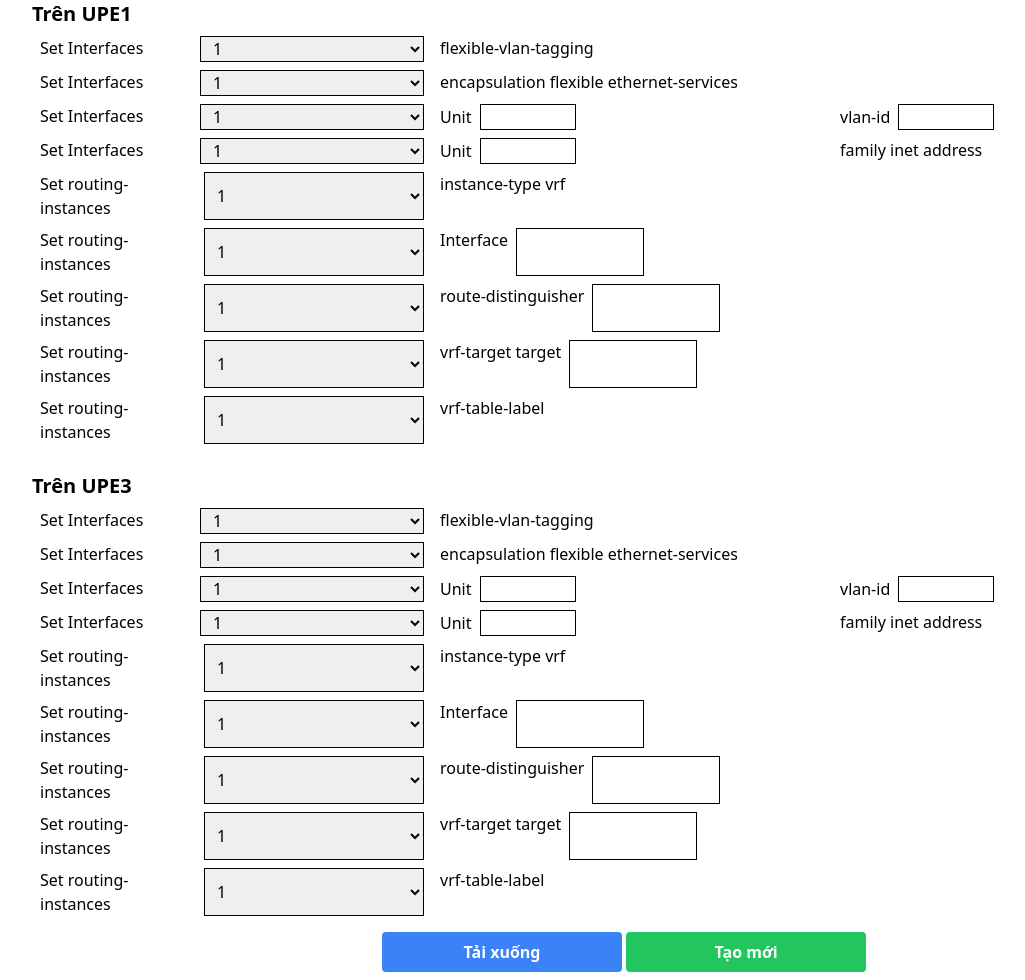
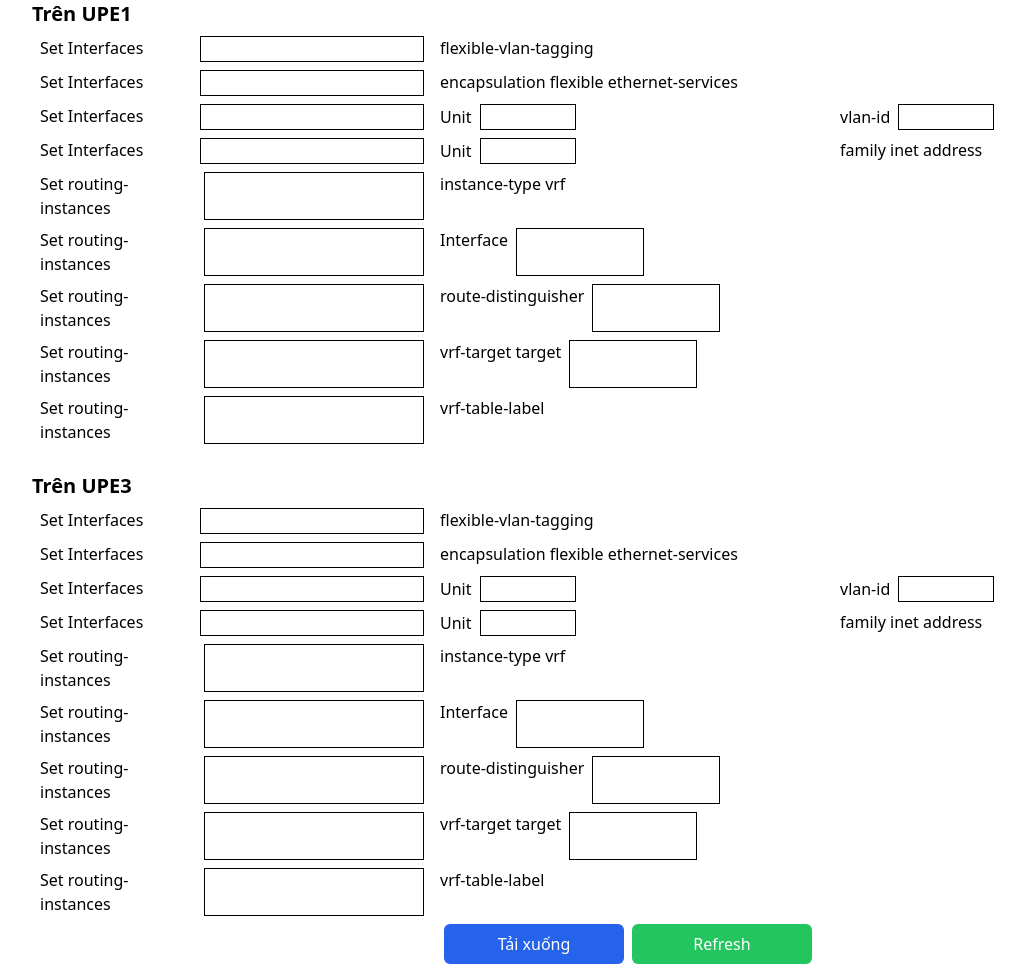
Before and after one commit to Gialoocj/DuyRepository, a plain HTML site: page index.html in a window 1280 px wide. Shown: the whole page, without its empty margins (8-1033 px from the left). Drawn offline with nearby package versions, Linux system fonts and the light colour scheme.

Commit message:
fix: change select to input

```diff
--- a/index.html
+++ b/index.html
@@ -14,11 +14,8 @@
         <div class="grid grid-cols-3">
             <div class="flex justify-between mx-2 mt-2">
                 <label for="" class="mr-2">Set Interfaces</label>
-                <select name="upe1Select1" id="upe1-select01" class="border border-black w-7/12 px-2">
-                    <option value="1">1</option>
-                    <option value="2">2</option>
-                    <option value="3">3</option>
-                </select>
+                <input type="text" class="border border-black w-7/12 px-2" name="setInterfacesUPE1"
+                    onchange="handleUPE1ChangeInput(event)">
             </div>
             <div class="flex  mx-2 mt-2">flexible-vlan-tagging</div>
             <div class="flex  mx-2 mt-2"></div>
@@ -27,11 +24,8 @@
         <div class="grid grid-cols-3">
             <div class="flex justify-between  mx-2 mt-2">
                 <label for="" class="mr-2">Set Interfaces</label>
-                <select name="upe1Select2" id="upe1-select02" class="border border-black w-7/12 px-2">
-                    <option value="1">1</option>
-                    <option value="2">2</option>
-                    <option value="3">3</option>
-                </select>
+                <input type="text" name="setInterfacesUPE2" class="border border-black w-7/12 px-2"
+                    onchange="handleUPE1ChangeInput(event)">
             </div>
             <div class="flex justify-between  mx-2 mt-2">encapsulation flexible ethernet-services</div>
             <div class="flex  mx-2 mt-2"></div>
@@ -40,15 +34,12 @@
         <div class="grid grid-cols-3">
             <div class="flex justify-between  mx-2 mt-2">
                 <label for="" class="mr-2">Set Interfaces</label>
-                <select name="upe1Select3" id="upe1-select03" class="border border-black w-7/12 px-2">
-                    <option value="1">1</option>
-                    <option value="2">2</option>
-                    <option value="3">3</option>
-                </select>
+                <input type="text" name="setInterfacesUPE3" id="setInterfacesUPE3"
+                    class="border border-black w-7/12 px-2" onchange="handleUPE1ChangeInput(event)">
             </div>
             <div class="  mx-2 mt-2">
                 <label for="" class="mr-1">Unit</label>
-                <input type="text" class="w-3/12 border border-black px-1" value="" id="upe1Unit1" name="upe1Unit1"
+                <input type="text" class="w-3/12 border border-black px-1" name="upe1Unit1" id="upe1Unit1"
                     onchange="handleUPE1ChangeInput(event)">
             </div>
             <div class="  mx-2 mt-2">
@@ -61,11 +52,8 @@
         <div class="grid grid-cols-3">
             <div class="flex justify-between  mx-2 mt-2">
                 <label for="" class="mr-2">Set Interfaces</label>
-                <select name="upe1Select4" id="upe1-select04" class="border border-black w-7/12 px-2">
-                    <option value="1">1</option>
-                    <option value="2">2</option>
-                    <option value="3">3</option>
-                </select>
+                <input type="text" name="setInterfacesUPE4" id="setInterfacesUPE4"
+                    class="border border-black w-7/12 px-2" onchange="handleUPE1ChangeInput(event)">
             </div>
             <div class="  mx-2 mt-2">
                 <label for="" class="mr-1">Unit</label>
@@ -78,11 +66,8 @@
         <div class="grid grid-cols-3">
             <div class="flex justify-between  mx-2 mt-2">
                 <label for="" class="mr-2">Set routing-instances </label>
-                <select name="upe1Select5" id="upe1-select05" class="border border-black w-7/12 px-2">
-                    <option value="1">1</option>
-                    <option value="2">2</option>
-                    <option value="3">3</option>
-                </select>
+                <input type="text" name="setRoutingInstances1UPE1" id="setRoutingInstances1UPE1"
+                    onchange="handleUPE1ChangeInput(event)" class="border border-black w-7/12 px-2">
             </div>
             <div class="flex  mx-2 mt-2">instance-type vrf</div>
             <div class="flex  mx-2 mt-2"></div>
@@ -91,11 +76,8 @@
         <div class="grid grid-cols-3">
             <div class="flex justify-between  mx-2 mt-2">
                 <label for="" class="mr-2">Set routing-instances </label>
-                <select name="upe1Select6" id="upe1-select06" class="border border-black w-7/12 px-2">
-                    <option value="1">1</option>
-                    <option value="2">2</option>
-                    <option value="3">3</option>
-                </select>
+                <input type="text" name="setRoutingInstances2UPE1" id="setRoutingInstances2UPE1"
+                    onchange="handleUPE1ChangeInput(event)" class="border border-black w-7/12 px-2">
             </div>
             <div class="flex  mx-2 mt-2">
                 <label for="">Interface</label>
@@ -107,11 +89,8 @@
         <div class="grid grid-cols-3">
             <div class="flex justify-between  mx-2 mt-2">
                 <label for="" class="mr-2">Set routing-instances </label>
-                <select name="upe1Select7" id="upe1-select07" class="border border-black w-7/12 px-2">
-                    <option value="1">1</option>
-                    <option value="2">2</option>
-                    <option value="3">3</option>
-                </select>
+                <input type="text" name="setRoutingInstances3UPE1" id="setRoutingInstances3UPE1"
+                    onchange="handleUPE1ChangeInput(event)" class="border border-black w-7/12 px-2">
             </div>
             <div class="flex  mx-2 mt-2">route-distinguisher
                 <input type="text" class="w-4/12 border border-black px-1 ml-2" name="upe1Route" id="upe1Route"
@@ -123,14 +102,11 @@
         <div class="grid grid-cols-3">
             <div class="flex justify-between  mx-2 mt-2">
                 <label for="" class="mr-2">Set routing-instances </label>
-                <select name="upe1Select8" id="upe1-select08" class="border border-black w-7/12 px-2">
-                    <option value="1">1</option>
-                    <option value="2">2</option>
-                    <option value="3">3</option>
-                </select>
+                <input type="text" name="setRoutingInstances4UPE1" id="setRoutingInstances4UPE1"
+                    onchange="handleUPE1ChangeInput(event)" class="border border-black w-7/12 px-2">
             </div>
             <div class="flex  mx-2 mt-2">vrf-target target
-                <input type="text" class="w-4/12 border border-black px-1 ml-2" name="upe1VRF" id="upe1VRF" value=""
+                <input type="text" class="w-4/12 border border-black px-1 ml-2" name="upe1VRF" id="upe1VRF"
                     onchange="handleUPE1ChangeInput(event)">
             </div>
             <div class="flex  mx-2 mt-2"></div>
@@ -139,11 +115,8 @@
         <div class="grid grid-cols-3">
             <div class="flex justify-between  mx-2 mt-2">
                 <label for="" class="mr-2">Set routing-instances </label>
-                <select name="" id="" class="border border-black w-7/12 px-2">
-                    <option value="1">1</option>
-                    <option value="2">2</option>
-                    <option value="3">3</option>
-                </select>
+                <input type="text" name="setRoutingInstances5UPE1" id="setRoutingInstances5UPE1"
+                    onchange="handleUPE1ChangeInput(event)" class="border border-black w-7/12 px-2">
             </div>
             <div class="flex  mx-2 mt-2">vrf-table-label</div>
             <div class="flex  mx-2 mt-2"></div>
@@ -155,11 +128,8 @@
         <div class="grid grid-cols-3">
             <div class="flex justify-between mx-2 mt-2">
                 <label for="" class="mr-2">Set Interfaces</label>
-                <select name="upe3Select1" id="upe3-select01" class="border border-black w-7/12 px-2">
-                    <option value="1">1</option>
-                    <option value="2">2</option>
-                    <option value="3">3</option>
-                </select>
+                <input type="text" class="border border-black w-7/12 px-2" name="setInterfaces1UPE3"
+                    id="setInterfaces1UPE3" onchange="handleUPE3ChangeInput(event)">
             </div>
             <div class="flex  mx-2 mt-2">flexible-vlan-tagging</div>
             <div class="flex  mx-2 mt-2"></div>
@@ -168,11 +138,8 @@
         <div class="grid grid-cols-3">
             <div class="flex justify-between  mx-2 mt-2">
                 <label for="" class="mr-2">Set Interfaces</label>
-                <select name="upe3Select2" id="upe3-select02" class="border border-black w-7/12 px-2">
-                    <option value="1">1</option>
-                    <option value="2">2</option>
-                    <option value="3">3</option>
-                </select>
+                <input type="text" name="setInterfaces2UPE3" id="setInterfaces2UPE3"
+                    class="border border-black w-7/12 px-2" onchange="handleUPE3ChangeInput(event)">
             </div>
             <div class="flex justify-between  mx-2 mt-2">encapsulation flexible ethernet-services</div>
             <div class="flex  mx-2 mt-2"></div>
@@ -181,11 +148,8 @@
         <div class="grid grid-cols-3">
             <div class="flex justify-between  mx-2 mt-2">
                 <label for="" class="mr-2">Set Interfaces</label>
-                <select name="upe3Select3" id="upe3-select03" class="border border-black w-7/12 px-2">
-                    <option value="1">1</option>
-                    <option value="2">2</option>
-                    <option value="3">3</option>
-                </select>
+                <input type="text" name="setInterfaces3UPE3" id="setInterfaces3UPE3"
+                    class="border border-black w-7/12 px-2" onchange="handleUPE3ChangeInput(event)">
             </div>
             <div class="  mx-2 mt-2">
                 <label for="" class="mr-1">Unit</label>
@@ -202,11 +166,8 @@
         <div class="grid grid-cols-3">
             <div class="flex justify-between  mx-2 mt-2">
                 <label for="" class="mr-2">Set Interfaces</label>
-                <select name="upe3Select4" id="upe3-select04" class="border border-black w-7/12 px-2">
-                    <option value="1">1</option>
-                    <option value="2">2</option>
-                    <option value="3">3</option>
-                </select>
+                <input type="text" name="setInterfaces4UPE3" id="setInterfaces4UPE3"
+                    class="border border-black w-7/12 px-2" onchange="handleUPE3ChangeInput(event)">
             </div>
             <div class="  mx-2 mt-2">
                 <label for="" class="mr-1">Unit</label>
@@ -219,11 +180,8 @@
         <div class="grid grid-cols-3">
             <div class="flex justify-between  mx-2 mt-2">
                 <label for="" class="mr-2">Set routing-instances </label>
-                <select name="upe3Select5" id="upe3-select05" class="border border-black w-7/12 px-2">
-                    <option value="1">1</option>
-                    <option value="2">2</option>
-                    <option value="3">3</option>
-                </select>
+                <input type="text" name="setRoutingInstances1UPE3" id="setRoutingInstances1UPE3"
+                    onchange="handleUPE3ChangeInput(event)" class="border border-black w-7/12 px-2">
             </div>
             <div class="flex  mx-2 mt-2">instance-type vrf</div>
             <div class="flex  mx-2 mt-2"></div>
@@ -232,11 +190,8 @@
         <div class="grid grid-cols-3">
             <div class="flex justify-between  mx-2 mt-2">
                 <label for="" class="mr-2">Set routing-instances </label>
-                <select name="upe3Select6" id="upe3-select06" class="border border-black w-7/12 px-2">
-                    <option value="1">1</option>
-                    <option value="2">2</option>
-                    <option value="3">3</option>
-                </select>
+                <input type="text" name="setRoutingInstances2UPE3" id="setRoutingInstances2UPE3"
+                    onchange="handleUPE3ChangeInput(event)" class="border border-black w-7/12 px-2">
             </div>
             <div class="flex  mx-2 mt-2">
                 <label for="">Interface</label>
@@ -248,11 +203,8 @@
         <div class="grid grid-cols-3">
             <div class="flex justify-between  mx-2 mt-2">
                 <label for="" class="mr-2">Set routing-instances </label>
-                <select name="upe3Select7" id="upe3-select07" class="border border-black w-7/12 px-2">
-                    <option value="1">1</option>
-                    <option value="2">2</option>
-                    <option value="3">3</option>
-                </select>
+                <input type="text" name="setRoutingInstances3UPE3" id="setRoutingInstances3UPE3"
+                    onchange="handleUPE3ChangeInput(event)" class="border border-black w-7/12 px-2">
             </div>
             <div class="flex  mx-2 mt-2">route-distinguisher
                 <input type="text" class="w-4/12 border border-black px-1 ml-2" name="upe3Route" id="upe3Route"
@@ -264,11 +216,8 @@
         <div class="grid grid-cols-3">
             <div class="flex justify-between  mx-2 mt-2">
                 <label for="" class="mr-2">Set routing-instances </label>
-                <select name="upe3Select8" id="upe3-select08" class="border border-black w-7/12 px-2">
-                    <option value="1">1</option>
-                    <option value="2">2</option>
-                    <option value="3">3</option>
-                </select>
+                <input type="text" name="setRoutingInstances4UPE3" id="setRoutingInstances4UPE3"
+                    onchange="handleUPE3ChangeInput(event)" class="border border-black w-7/12 px-2">
             </div>
             <div class="flex  mx-2 mt-2">vrf-target target
                 <input type="text" class="w-4/12 border border-black px-1 ml-2" name="upe3VRF" id="upe3VRF"
@@ -280,32 +229,27 @@
         <div class="grid grid-cols-3">
             <div class="flex justify-between  mx-2 mt-2">
                 <label for="" class="mr-2">Set routing-instances </label>
-                <select name="" id="" class="border border-black w-7/12 px-2">
-                    <option value="1">1</option>
-                    <option value="2">2</option>
-                    <option value="3">3</option>
-                </select>
+                <input type="text" name="setRoutingInstances5UPE3" id="setRoutingInstances5UPE3"
+                    onchange="handleUPE3ChangeInput(event)" class="border border-black w-7/12 px-2">
             </div>
             <div class="flex  mx-2 mt-2">vrf-table-label</div>
             <div class="flex  mx-2 mt-2"></div>
         </div>
     </div>
 
-    <div class="mx-auto w-5/12">
-        <button
-            class="w-[240px] hover:bg-blue-600 hover:cursor-pointer py-2 bg-blue-500 font-semibold text-white rounded mt-4 mx-auto mb-2"
-            onclick="handleOnClickDownload()">Tải
+    <div class="flex justify-center items-center">
+        <button type="button" onclick="handleOnClickDownload()"
+            class="w-[180px] h-[40px] bg-blue-600 hover:bg-blue-700 rounded-md text-white my-2">Tải
             xuống</button>
-
-        <button
-            class="w-[240px] hover:bg-green-600 hover:cursor-pointer py-2 bg-green-500 font-semibold text-white rounded mt-4 mx-auto mb-2"
-            onclick="handleOnClickRefresh()">Tạo mới</button>
+        <button onclick="handleOnClickRefresh()"
+            class="w-[180px] h-[40px] mx-2 bg-green-500 hover:bg-green-600 text-white rounded-md">Refresh</button>
     </div>
 
     <script>
         function handleUPE1ChangeInput(event) {
             const { name, value } = event.target;
             upe1[name] = value;
+            console.log(upe1);
         }
 
         function handleUPE3ChangeInput(event) {
@@ -313,47 +257,48 @@
             upe3[name] = value;
         }
 
-
-
         const upe1 = {
-            //upe1Select1: '',
-            //upe1Select2: '',
-            //upe1Select3: '',
+            setInterfacesUPE1: '',
+            setInterfacesUPE2: '',
+            setInterfacesUPE3: '',
+            setInterfacesUPE4: '',
+            setRoutingInstances1UPE1: '',
+            setRoutingInstances2UPE1: '',
+            setRoutingInstances3UPE1: '',
+            setRoutingInstances4UPE1: '',
+            setRoutingInstances5UPE1: '',
             upe1Unit1: '',
             upe1Vlan: '',
-            //upe1Select4: '',
             upe1Unit2: '',
-            //upe1Select5: '',
-            //upe1Select6: '',
             upe1Interface: '',
-            //upe1Select7: '',
             upe1Route: '',
-            //upe1Select8: '',
             upe1VRF: ''
         };
 
         const upe3 = {
-            //upe3Select1: '',
-            //upe3Select2: '',
-            //upe3Select3: '',
+            setInterfaces1UPE3: '',
+            setInterfaces2UPE3: '',
+            setInterfaces3UPE3: '',
+            setInterfaces4UPE3: '',
+            setRoutingInstances1UPE3: '',
+            setRoutingInstances2UPE3: '',
+            setRoutingInstances3UPE3: '',
+            setRoutingInstances4UPE3: '',
+            setRoutingInstances5UPE3: '',
             upe3Unit1: '',
             upe3Vlan: '',
-            //upe3Select4: '',
             upe3Unit2: '',
-            //upe3Select5: '',
-            //upe3Select6: '',
             upe3Interface: '',
-            //upe3Select7: '',
             upe3Route: '',
-            //upe3Select8: '',
             upe3VRF: ''
         };
 
         function handleOnClickDownload() {
-            console.log(upe1, upe3);
             const allFieldsFilledUPE1 = Object.values(upe1).every(value => value.trim() !== '');
             const allFieldsFilledUPE3 = Object.values(upe3).every(value => value.trim() !== '');
-            if (!allFieldsFilledUPE1 || !allFieldsFilledUPE3) {
+            console.log(upe1);
+
+            if (!allFieldsFilledUPE1 && !allFieldsFilledUPE3) {
                 alert('Vui lòng điền đầy đủ thông tin trước khi tải xuống.');
                 return;
             }
@@ -378,19 +323,8 @@
 
 
         function handleOnClickRefresh() {
-            document.getElementById("upe1Unit1").value = '';
-            document.getElementById('upe1Vlan').value = '';
-            document.getElementById('upe1Unit2').value = '';
-            document.getElementById('upe1Interface').value = '';
-            document.getElementById('upe1VRF').value = '';
-            document.getElementById('upe1Route').value = '';
-
-            document.getElementById("upe3Unit1").value = '';
-            document.getElementById('upe3Vlan').value = '';
-            document.getElementById('upe3Unit2').value = '';
-            document.getElementById('upe3Interface').value = '';
-            document.getElementById('upe3Route').value = '';
-            document.getElementById('upe3VRF').value = '';
+            const fields = document.querySelectorAll('input[type="text"]');
+            fields.forEach(field => field.value = '');
         }
     </script>
 </body>
```
